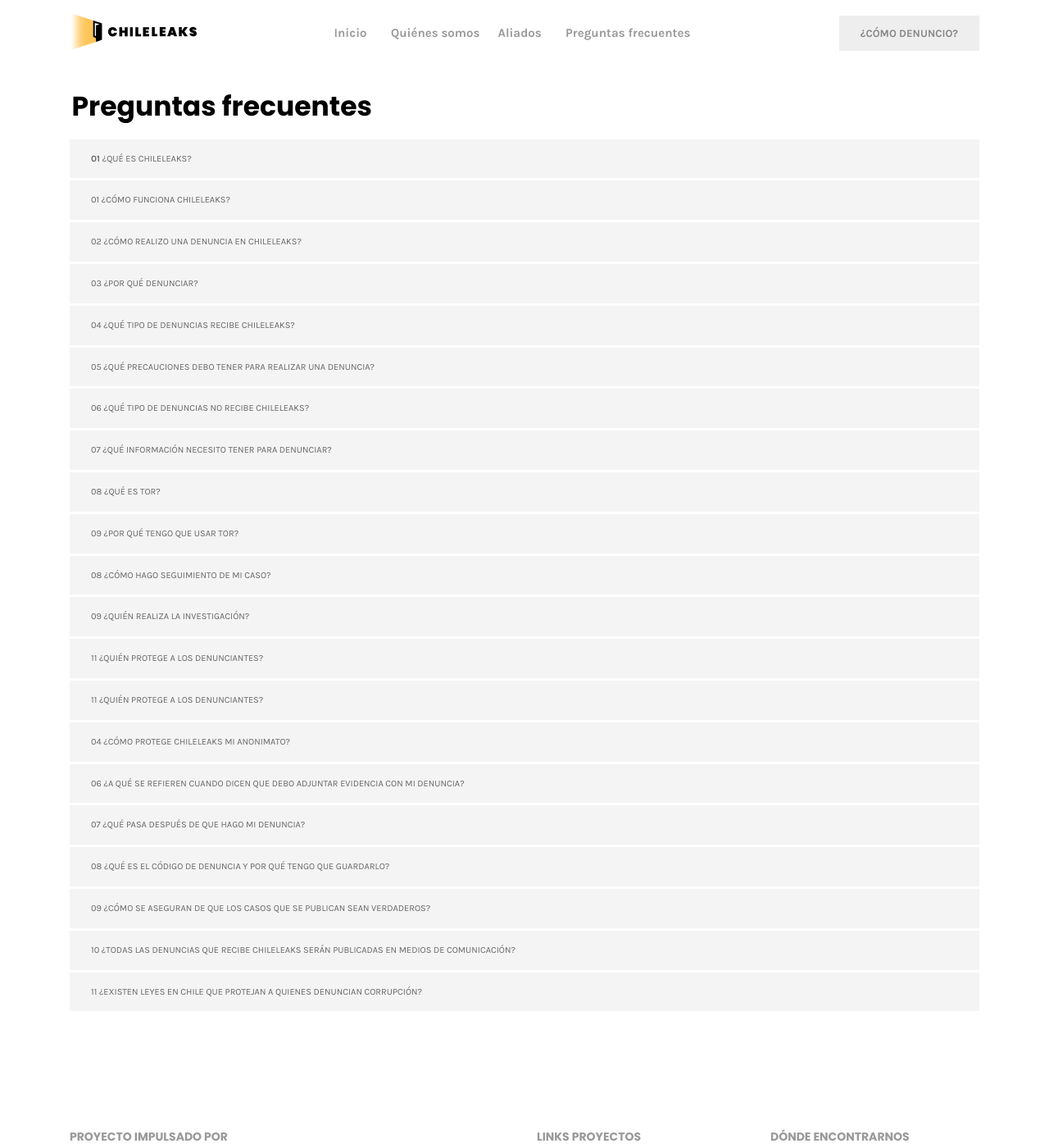
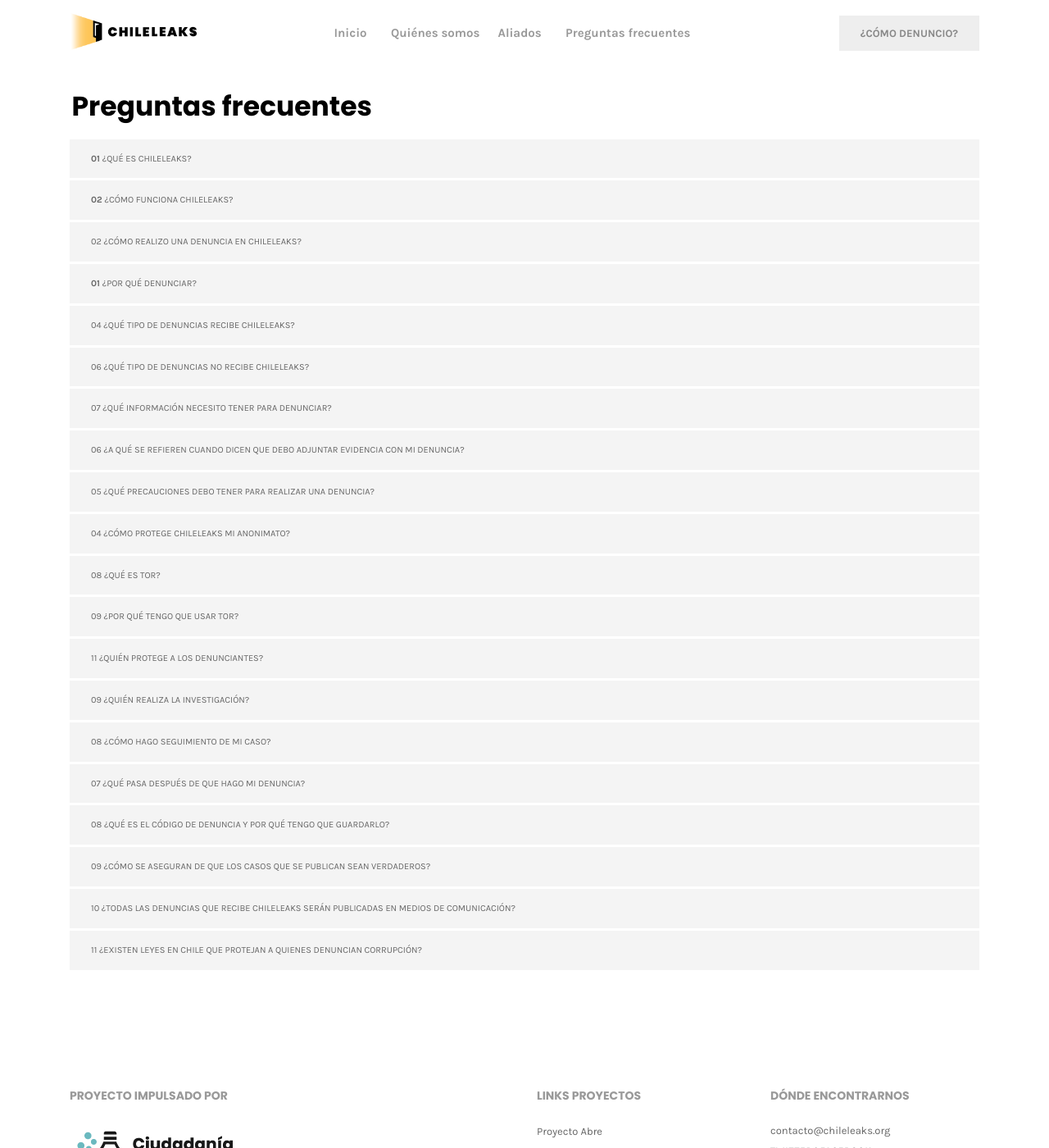
Before and after one commit to ciudadanointeligente/chileleaks, a Jekyll site: the page built from faq.md, in a window 1280 px wide and 1400 px high. Shown: the whole window at 82% size. Built offline with Jekyll 4.4.1, drawn with Linux system fonts in a browser that asks for light colours.

Commit message:
Update _layouts/faq.html

```diff
--- a/_layouts/faq.html
+++ b/_layouts/faq.html
@@ -27,7 +27,7 @@
 						</div>
 					</li>
 					<li>
-						<a href="#accordion-1-panel-2">01 ¿Cómo funciona Chileleaks?</a>
+						<a href="#accordion-1-panel-2"><strong>02 </strong>¿Cómo funciona Chileleaks?</a>
 						<div id="accordion-1-panel-2">
 							<div class="accordion-content">
 
@@ -52,7 +52,7 @@
 						</div>
 					</li>
 					<li>
-						<a href="#accordion-1-panel-3">03 ¿Por qué denunciar? </a>
+						<a href="#accordion-1-panel-3"><strong>01 </strong>¿Por qué denunciar? </a>
 						<div id="accordion-1-panel-3">
 							<div class="accordion-content">
 
@@ -67,18 +67,6 @@
 							<div class="accordion-content">
 
 								<p>Denuncias de cohecho (también conocido como coimas o soborno). Esto es pagar a un funcionario/a público por hacer o no hacer algo para beneficiar a alguna persona, sector o empresa en particular. Recibimos cualquier tipo de evidencia que permita investigar y probar estos delitos (documentos de texto, balances contables, boletas, fotografías, videos, etc).
-							</div>
-						</div>
-					</li>
-
-					<li>
-						<a href="#accordion-1-panel-5">05 ¿Qué precauciones debo tener para realizar una denuncia?
-</a>
-						<div id="accordion-1-panel-5">
-							<div class="accordion-content">
-
-								<p>Recuerda revisar tu denuncia. No se realizarán investigaciones a casos que no correspondan a corrupción y no adjunten evidencia o registros suficientes para comprobar su veracidad.
-</p>
 							</div>
 						</div>
 					</li>
@@ -105,6 +93,43 @@
 					</li>
 
 					<li>
+						<a href="#accordion-1-panel-6">06 ¿A qué se refieren cuando dicen que debo adjuntar evidencia con mi denuncia?</a>
+						<div id="accordion-1-panel-6">
+							<div class="accordion-content">
+
+								<p>La única forma de que tu denuncia pueda ser considerada por medios de comunicación es si viene con evidencia que permita probar el delito o falta que estás denunciando. Esto puede ser fotografías, videos, documentos escaneados (PDF), pantallazos, documentos de textos, hojas de cálculo, boletas, registros contables, etc. Si no tienes la evidencia, te pedimos que nos indiques dónde buscarla, para que pueda realizarse la investigación necesaria.
+				</p>
+							</div>
+						</div>
+					</li>
+
+					<li>
+
+						<a href="#accordion-1-panel-5">05 ¿Qué precauciones debo tener para realizar una denuncia?
+</a>
+						<div id="accordion-1-panel-5">
+							<div class="accordion-content">
+
+								<p>Recuerda revisar tu denuncia. No se realizarán investigaciones a casos que no correspondan a corrupción y no adjunten evidencia o registros suficientes para comprobar su veracidad.
+</p>
+							</div>
+						</div>
+					</li>
+
+					<li>
+						<a href="#accordion-1-panel-4">04 ¿Cómo protege Chileleaks mi anonimato? </a>
+						<div id="accordion-1-panel-4">
+							<div class="accordion-content">
+
+								<p>ChileLeaks protege tu anonimato, primero, al no exigir ningún tipo de dato personal (como nombre, RUT, o correo electrónico) para hacer tu denuncia. Además, sólo recibimos denuncias ingresadas por un formulario a través de <a href="">nuestro sitio en TOR </a>, un navegador que impide que tu actividad en Internet sea rastreada por externos. Además, sugerimos a las y los denunciantes sólo hacer denuncias desde computadores o teléfonos personales, y nunca alertar en redes sociales o a conocidos sobre la denuncia que se realizó. Para quienes deseen una capa extra de seguridad, recomendamos ejecutar el <a href="">sistema operativo Tails</a> desde una memoria USB (pendrive). Tu identidad nunca será conocida por Ciudadano Inteligente ni los medios de comunicación que podrían investigar tu denuncia a menos que tú decidas revelarla a través de la plataforma en Tor.
+
+</p>
+							</div>
+						</div>
+					</li>
+
+
+										<li>
 											<a href="#accordion-1-panel-8">08 ¿Qué es TOR? </a>
 											<div id="accordion-1-panel-8">
 												<div class="accordion-content">
@@ -127,17 +152,13 @@
 										</li>
 
 
-
-
-
 										<li>
-						<a href="#accordion-1-panel-10">08 ¿Cómo hago seguimiento de mi caso?
+											<a href="#accordion-1-panel-12">11 ¿Quién protege a los denunciantes?
 										</a>
-						<div id="accordion-1-panel-10">
+											<div id="accordion-1-panel-12">
 												<div class="accordion-content">
 
-								<p>Una vez enviada la denuncia, te entregaremos un código de seguimiento que podrás usar para revisar tu caso, entregar más evidencia o contactar al medio que realiza la investigación. Es la única vía segura de comunicación.
-
+													<p>En Chile la ley sólo protege a denunciantes que son funcionarias/os públicos. Es decir, cualquier persona que no trabaje para el Estado no cuenta con protección. Es necesario actualizar la ley ya existente (N° 20.205) para que la protección a funcionarios se extienda por más de tres meses y no les obligue a exponer su identidad.
 										</p>
 												</div>
 											</div>
@@ -159,50 +180,26 @@
 
 
 					<li>
-						<a href="#accordion-1-panel-12">11 ¿Quién protege a los denunciantes?
+						<a href="#accordion-1-panel-10">08 ¿Cómo hago seguimiento de mi caso?
 </a>
-						<div id="accordion-1-panel-12">
+						<div id="accordion-1-panel-10">
 							<div class="accordion-content">
 
-								<p>En Chile la ley sólo protege a denunciantes que son funcionarias/os públicos. Es decir, cualquier persona que no trabaje para el Estado no cuenta con protección. Es necesario actualizar la ley ya existente (N° 20.205) para que la protección a funcionarios se extienda por más de tres meses y no les obligue a exponer su identidad.
+								<p>Una vez enviada la denuncia, te entregaremos un código de seguimiento que podrás usar para revisar tu caso, entregar más evidencia o contactar al medio que realiza la investigación. Es la única vía segura de comunicación.
+
 </p>
 							</div>
 						</div>
 					</li>
 
-					<li>
-						<a href="#accordion-1-panel-13">11 ¿Quién protege a los denunciantes?
-				</a>
-						<div id="accordion-1-panel-13">
-							<div class="accordion-content">
 
-								<p>En Chile la ley sólo protege a denunciantes que son funcionarias/os públicos. Es decir, cualquier persona que no trabaje para el Estado no cuenta con protección. Es necesario actualizar la ley ya existente (N° 20.205) para que la protección a funcionarios se extienda por más de tres meses y no les obligue a exponer su identidad.
-				</p>
-							</div>
-						</div>
-					</li>
 
-					<li>
-						<a href="#accordion-1-panel-4">04 ¿Cómo protege Chileleaks mi anonimato? </a>
-						<div id="accordion-1-panel-4">
-							<div class="accordion-content">
 
-								<p>ChileLeaks protege tu anonimato, primero, al no exigir ningún tipo de dato personal (como nombre, RUT, o correo electrónico) para hacer tu denuncia. Además, sólo recibimos denuncias ingresadas por un formulario a través de <a href="">nuestro sitio en TOR </a>, un navegador que impide que tu actividad en Internet sea rastreada por externos. Además, sugerimos a las y los denunciantes sólo hacer denuncias desde computadores o teléfonos personales, y nunca alertar en redes sociales o a conocidos sobre la denuncia que se realizó. Para quienes deseen una capa extra de seguridad, recomendamos ejecutar el <a href="">sistema operativo Tails</a> desde una memoria USB (pendrive). Tu identidad nunca será conocida por Ciudadano Inteligente ni los medios de comunicación que podrían investigar tu denuncia a menos que tú decidas revelarla a través de la plataforma en Tor.
 
-</p>
-							</div>
-						</div>
-					</li>
-					<li>
-						<a href="#accordion-1-panel-6">06 ¿A qué se refieren cuando dicen que debo adjuntar evidencia con mi denuncia?</a>
-						<div id="accordion-1-panel-6">
-							<div class="accordion-content">
 
-								<p>La única forma de que tu denuncia pueda ser considerada por medios de comunicación es si viene con evidencia que permita probar el delito o falta que estás denunciando. Esto puede ser fotografías, videos, documentos escaneados (PDF), pantallazos, documentos de textos, hojas de cálculo, boletas, registros contables, etc. Si no tienes la evidencia, te pedimos que nos indiques dónde buscarla, para que pueda realizarse la investigación necesaria.
-				</p>
-							</div>
-						</div>
-					</li>
+
+
+
 
 					<li>
 						<a href="#accordion-1-panel-7">07 ¿Qué pasa después de que hago mi denuncia?
```
Lines whose indentation alone changed are shown as unchanged.
